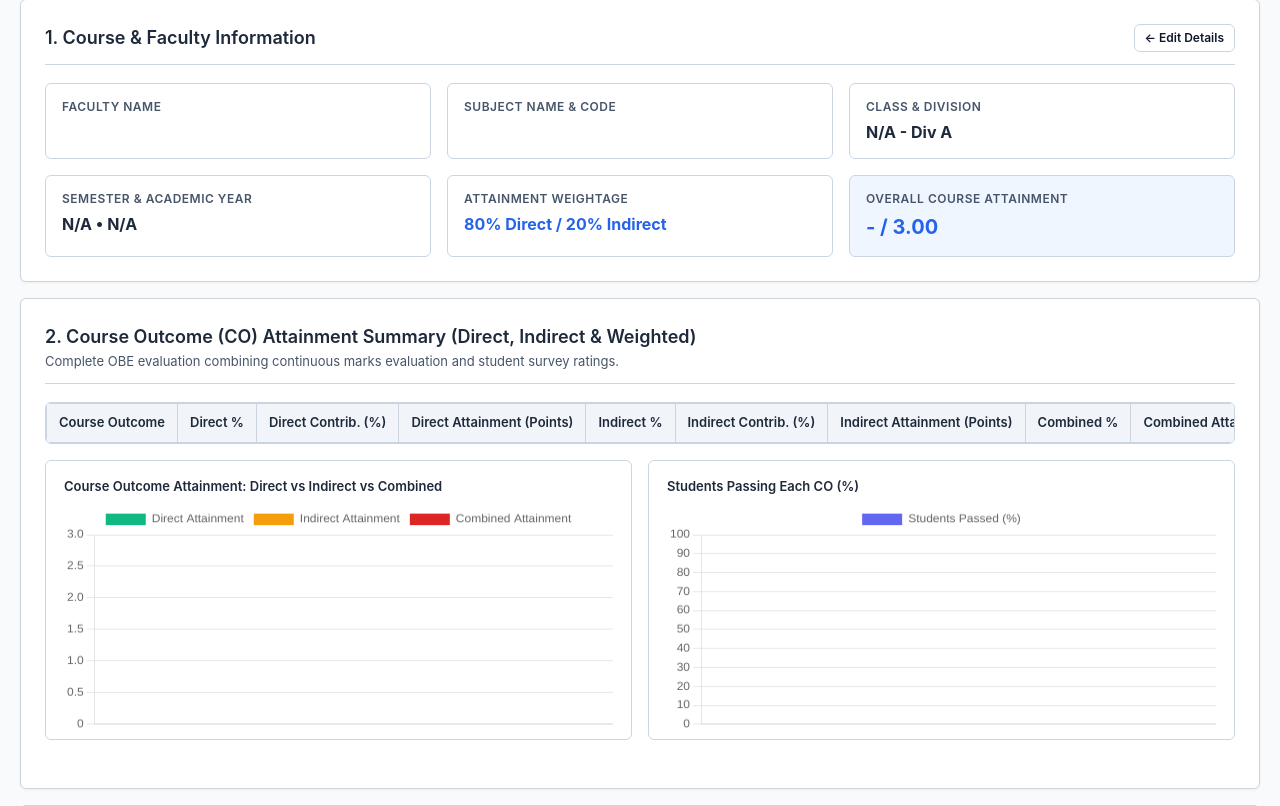
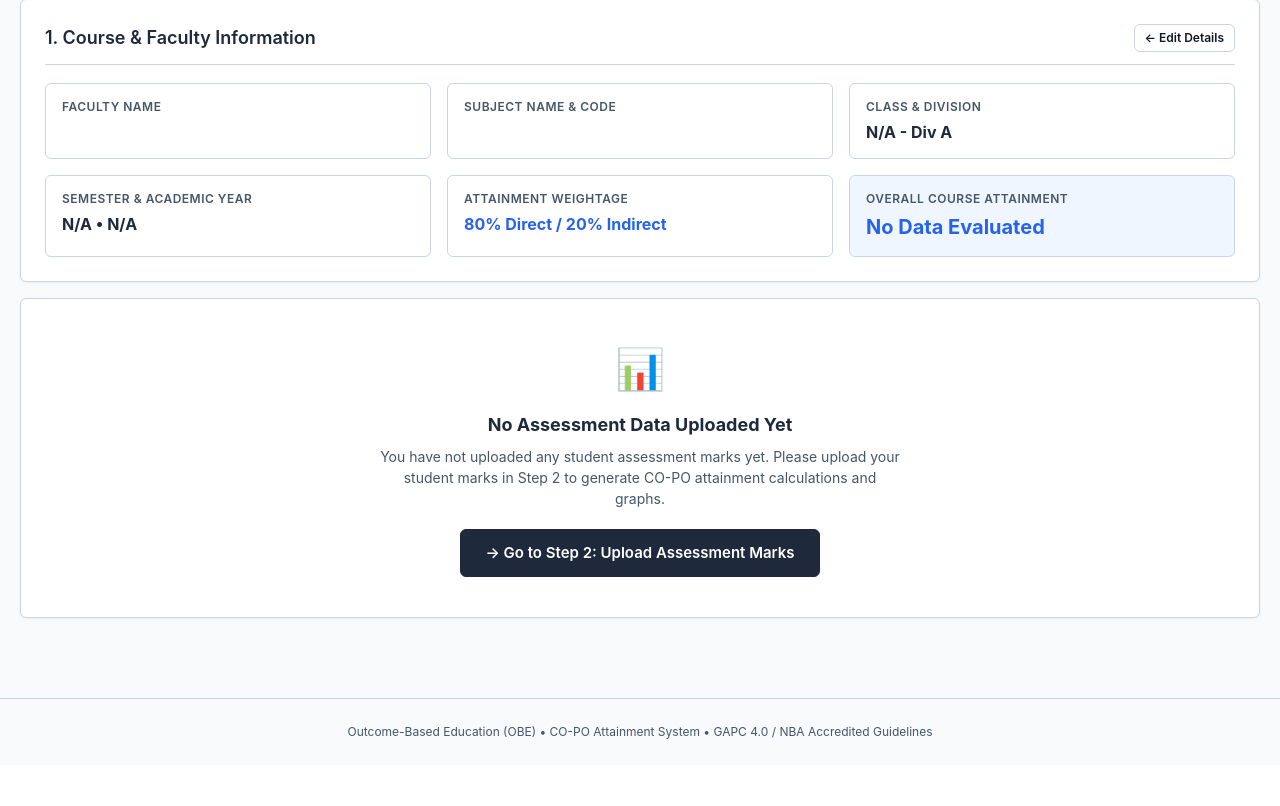
Before and after one commit to Chandanwani/co-po-attainment, a Flask app: page /report in a window 1280 px wide. Shown: the part 289-1095 px from the top of the page. After the commit the page ends 1028 px from the top, so only its background shows below. Run offline with Flask 3, Linux system fonts and the light colour scheme; lists and menus that the app fills with data are empty.

Commit message:
fix: prevent phantom data when no assessment uploaded and add clean empty state notice

```diff
--- a/static/js/report.js
+++ b/static/js/report.js
@@ -47,6 +47,22 @@ function renderReport(state) {
   let weighted = state.weighted || {};
   const copo = state.copo || {};
 
+  // Check if any assessment data has actually been uploaded
+  const hasAssessmentData = direct && direct.students && direct.students.length > 0;
+  const noDataNotice = document.getElementById('repNoDataNotice');
+  const reportMainContent = document.getElementById('repMainContent');
+
+  if (!hasAssessmentData) {
+    if (noDataNotice) noDataNotice.style.display = 'block';
+    if (reportMainContent) reportMainContent.style.display = 'none';
+    const repOverall = document.getElementById('repOverallAtt');
+    if (repOverall) repOverall.textContent = 'No Data Evaluated';
+    return;
+  } else {
+    if (noDataNotice) noDataNotice.style.display = 'none';
+    if (reportMainContent) reportMainContent.style.display = 'block';
+  }
+
   // If weighted attainment not yet computed, fallback to direct average
   if ((weighted.overall_attainment === undefined || weighted.overall_attainment === null) && direct.co_summaries && direct.co_summaries.length > 0) {
     const validAtts = direct.co_summaries.map(c => parseFloat(c.attainment) || 0);
@@ -82,6 +98,8 @@ function renderReport(state) {
   } else if (copo.overall_po_attainment !== undefined && copo.overall_po_attainment !== null) {
     document.getElementById('repOverallAtt').textContent =
       `${copo.overall_po_attainment} / 3.00 (${copo.overall_po_level || 'Attained'})`;
+  } else {
+    document.getElementById('repOverallAtt').textContent = '- / 3.00';
   }
 
   // 1. Weighted CO Attainment Table
--- a/templates/page4_report.html
+++ b/templates/page4_report.html
@@ -119,6 +119,21 @@
       </div>
     </div>
   </div>
+
+  <!-- Empty State Banner shown when no data is uploaded yet -->
+  <div id="repNoDataNotice" class="card mb-16" style="display: none; text-align: center; padding: 40px 24px;">
+    <div style="font-size: 40px; margin-bottom: 12px;">📊</div>
+    <h3 style="font-size: 18px; font-weight: 700; color: var(--primary);">No Assessment Data Uploaded Yet</h3>
+    <p style="font-size: 14px; color: var(--text-muted); max-width: 520px; margin: 8px auto 20px auto;">
+      You have not uploaded any student assessment marks yet. Please upload your student marks in Step 2 to generate CO-PO attainment calculations and graphs.
+    </p>
+    <a href="{{ url_for('page2_assessment') }}" class="btn btn-primary btn-lg">
+      &rarr; Go to Step 2: Upload Assessment Marks
+    </a>
+  </div>
+
+  <!-- Main Report Content (Hidden when empty) -->
+  <div id="repMainContent">
 
   <!-- Section 2: Overall Weighted CO Attainment & Summary -->
   <div class="card mb-16">
@@ -251,6 +266,8 @@
     </div>
   </div>
 
+  </div> <!-- End repMainContent -->
+
 </div>
 {% endblock %}
 
```
